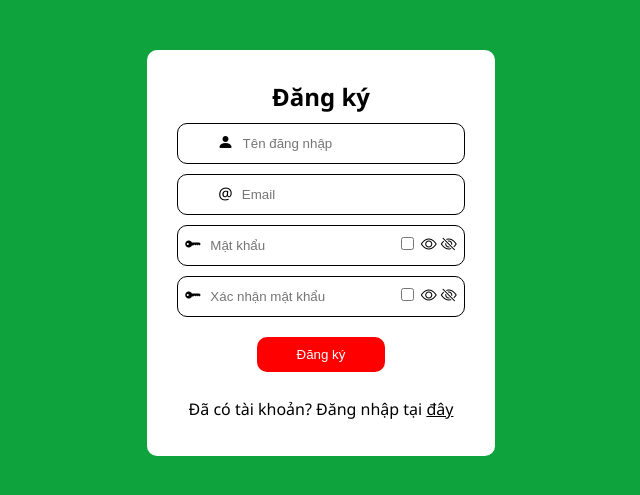
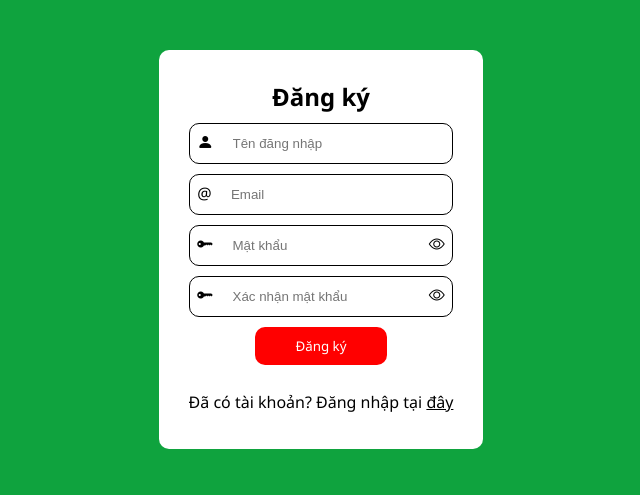
Before and after one commit to Phatcraft/PhatcraftShop, a PHP site: page /signup.php in a window 1280 px wide. Shown: the part 114-609 px from the top of the page, without its empty margins (319-959 px from the left). Run offline with PHP 8.4, Linux system fonts and the light colour scheme.

Commit message:
CSS files

```diff
--- a/css/global.css
+++ b/css/global.css
@@ -185,12 +185,17 @@ footer p{
   border: 1px solid black;
   padding: 7px;
   border-radius: 10px;
+  text-align: left;
+}
+.main-form form .final{
+  margin-bottom: 0px;
 }
 .main-form form input{
   border: 0;
   outline: 0;
   padding: 5px;
   border-radius: 10px;
+  margin: 0px 10px;
 }
 .main-form form p a{
   color: black;
@@ -201,4 +206,49 @@ footer p{
   padding: 10px 40px;
   margin: 10px 0px;
   border-radius: 10px;
+  font-family: 'Segoe UI', Tahoma, Geneva, Verdana, sans-serif;
 }
+.main-form form .input i{
+  width: 10px;
+}
+
+/* Password checkbox and icon */
+.show-password #password,
+.show-password #confirm-password,
+.show-password #eye-slash-confirm,
+.show-password #eye-slash-password{
+  display: none;
+}
+.show-password #password:checked ~ #eye-password,
+.show-password #confirm-password:checked ~ #eye-confirm{
+  display: none;
+}
+.show-password #password:checked ~ #eye-slash-password,
+.show-password #confirm-password:checked ~ #eye-slash-confirm{
+  display: inline;
+}
+
+
+
+/* Account info */
+.main-account{
+  display: flex;
+  justify-content: center;
+  margin-top: 50px;
+}
+.main-account .account-info{
+  background-color: white;
+  padding: 40px;
+  border-radius: 20px;
+  width: 300px;
+}
+.main-account .account-info h2{
+  font-size: 30px;
+  margin: 10px 0px;
+}
+.main-account .account-info p label{
+  width: 50px;
+  display: inline-block;
+  text-align: right;
+  margin-right: 7px;
+}
```
